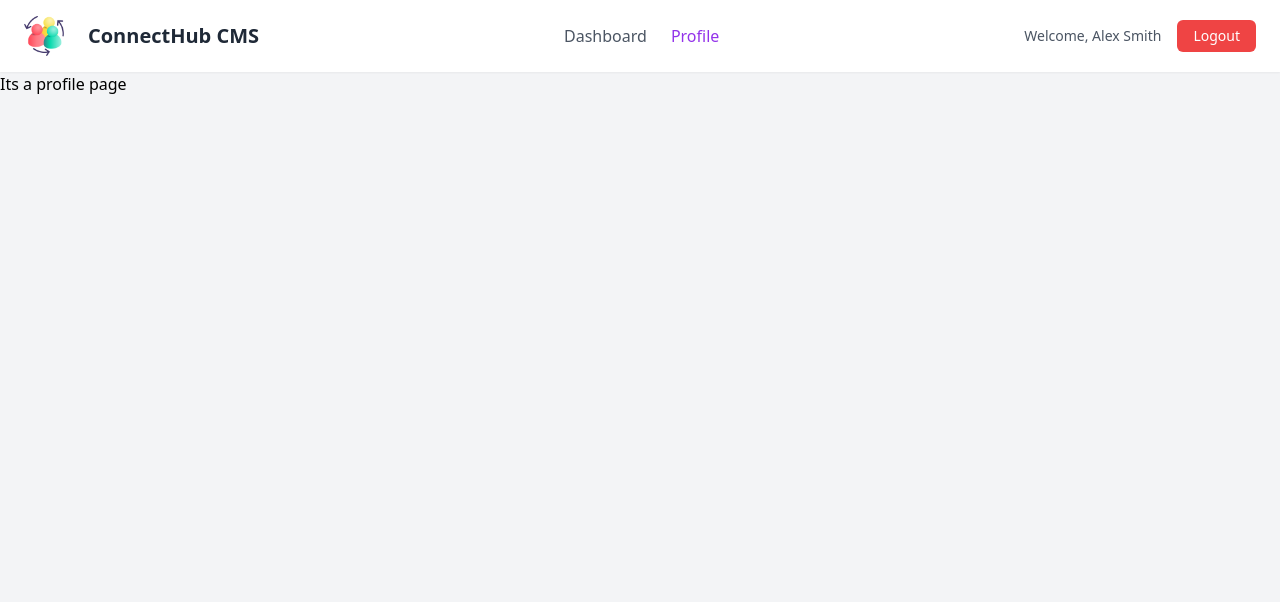
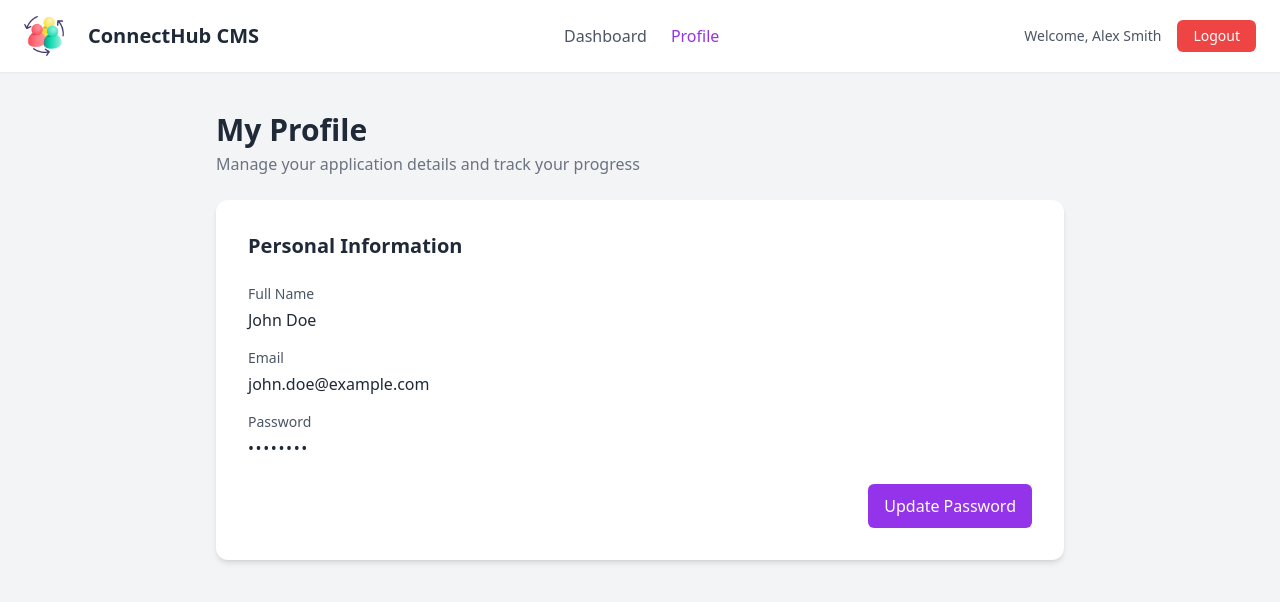
Before and after one commit to muhammadanascode/contact-management-frontend, a React (Create React App) app: page /profile in a window 1280 px wide. Shown: the top 602 px of the page. Built offline with nearby package versions, Linux system fonts and the light colour scheme.

Commit message:
fix: Added profilepage component to be displayed

```diff
--- a/src/pages/Profile.js
+++ b/src/pages/Profile.js
@@ -1,8 +1,8 @@
+import ProfilePage from "../components/ProfilePage";
+
 const Profile = () => {
     return (
-        <>
-            Its a profile page
-        </>
+        <ProfilePage />
     )
 }
 
```
